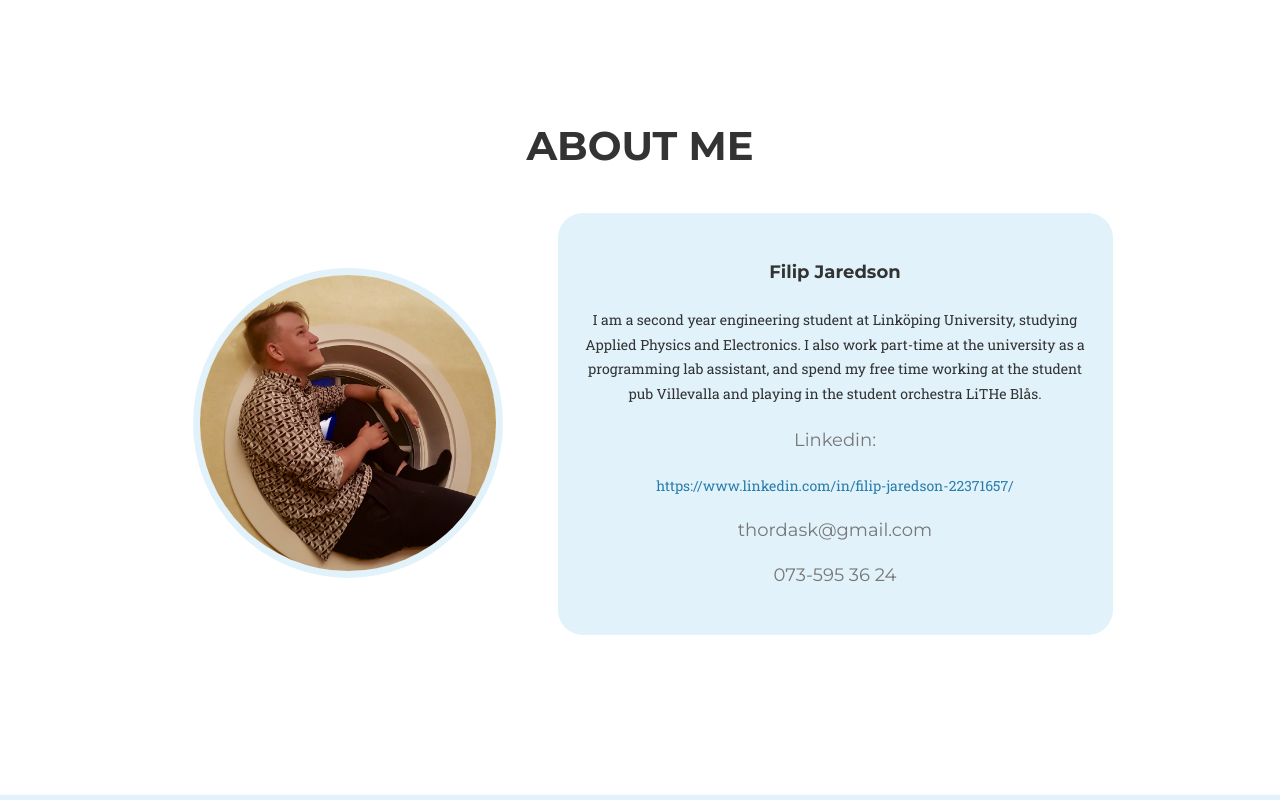
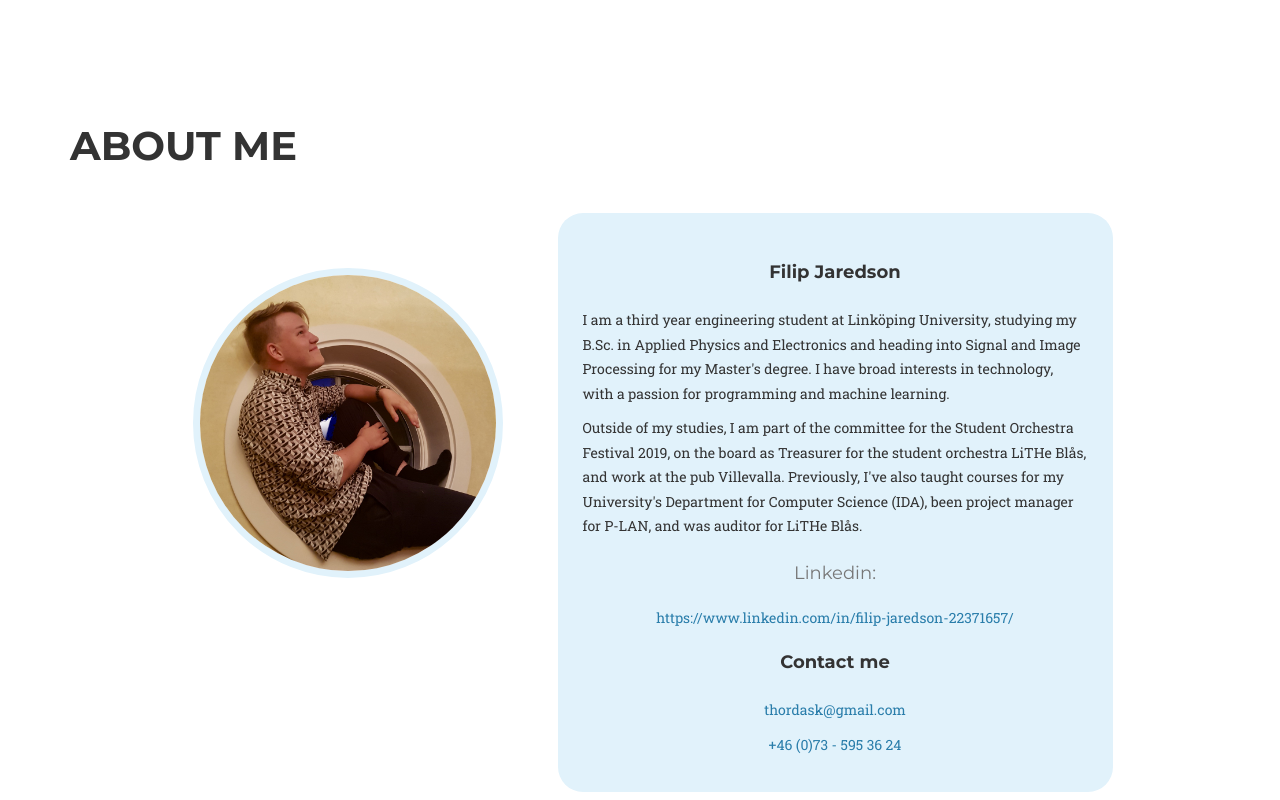
Before and after one commit to kriita/kriita.github.io, a plain HTML site: page index.html in a window 1280 px wide. Shown: the part 1240-2040 px from the top of the page. Drawn offline with nearby package versions, Linux system fonts and the light colour scheme; a web font is replaced by a local one.

Commit message:
Minor fixes

```diff
--- a/css/agency.css
+++ b/css/agency.css
@@ -577,6 +577,7 @@ section h3.section-subheading {
   text-transform: none;
 }
 .contact-member p {
+  text-align: left;
   margin-top: 0;
 }
 .contact-member-rounded {
--- a/index.html
+++ b/index.html
@@ -127,23 +127,32 @@
     <section id="contact" class="bg-light-gray">
         <div class="container">
             <div class="row">
-                <div class="col-lg-12 text-center">
+                <div class="col-lg-12">
                     <h2 class="section-heading">About me</h2>
                 </div>
             </div>
             <div class="row" style="margin-top: 3rem;">
+
               <div class="col-sm-4 col-sm-offset-1" style="margin-top: 3rem;">
                   <div class="contact-member">
                       <img src="img/filip.jpg" class="img-responsive img-circle" alt="">
                   </div>
               </div>
+
+              <!-- About me -->
               <div class="col-sm-6" style="margin-top: 0;">
                 <div class="contact-member contact-member-rounded">
                   <h4>Filip Jaredson</h4>
-                  <p>I am a second year engineering student at Linköping University, studying Applied Physics and Electronics. I also work part-time at the university as a programming lab assistant, and spend my free time working at the student pub Villevalla and playing in the student orchestra LiTHe Blås.</p>
+                  <p>
+                      I am a third year engineering student at Linköping University, studying my B.Sc. in Applied Physics and Electronics and heading into Signal and Image Processing for my Master's degree.  I have broad interests in technology, with a passion for programming and machine learning.
+                  </p>
+                  <p>
+                      Outside of my studies, I am part of the committee for the Student Orchestra Festival 2019, on the board as Treasurer for the student orchestra LiTHe Blås, and work at the pub Villevalla. Previously, I've also taught courses for my University's Department for Computer Science (IDA), been project manager for P-LAN, and was auditor for LiTHe Blås.
+                  </p>
                   <h4 class="text-muted">Linkedin: </h4><a href="https://www.linkedin.com/in/filip-jaredson-22371657/" target="_blank" class=".portfolio-link">https://www.linkedin.com/in/filip-jaredson-22371657/</a>
-                  <h4 class="text-muted">thordask@gmail.com</h4>
-                  <h4 class="text-muted">073-595 36 24</h4>
+                  <h4>Contact me</h4>
+                      <p style="text-align: center"><a href="mailto:thordask@gmail.com">thordask@gmail.com</a></p>
+                      <p style="text-align: center"><a href="tel:+46 73-595 36 24">+46 (0)73 - 595 36 24</a></p>
                 </div>
               </div>
             </div>
@@ -152,7 +161,7 @@
 
     <!-- Portfolio Grid Section -->
     <section id="education" class="bg-darkest-gray">
-        <div class="container">
+        <div class="§iner">
             <div class="row">
                 <div class="col-lg-12 text-center">
                     <h2 class="section-heading">Education</h2>
```
